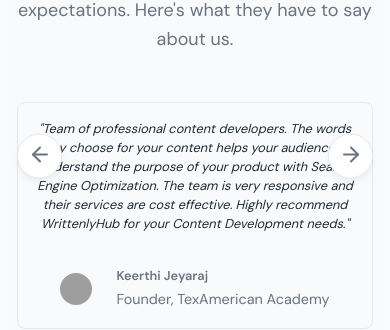
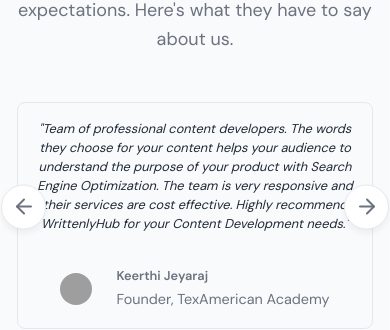
Before and after one commit to sarfarazstark/landing-page-task, a plain HTML site: page index.html in a window 390 px wide. Shown: the part 3271-3601 px from the top of the page. Drawn offline with Linux system fonts and the light colour scheme; grey boxes are pictures that could not be loaded.

Commit message:
Update index.html

```diff
--- a/index.html
+++ b/index.html
@@ -1485,9 +1485,11 @@
                 margin-left: 0.5rem;
             }
 
-            .testimonials-nav {
-                top: 60%;
-            }
+    	   .testimonials-nav {
+          	top: 70%;
+        	padding: 0;
+   	    }
+
 
             .contact-section {
                 padding: 2rem 0;
```
